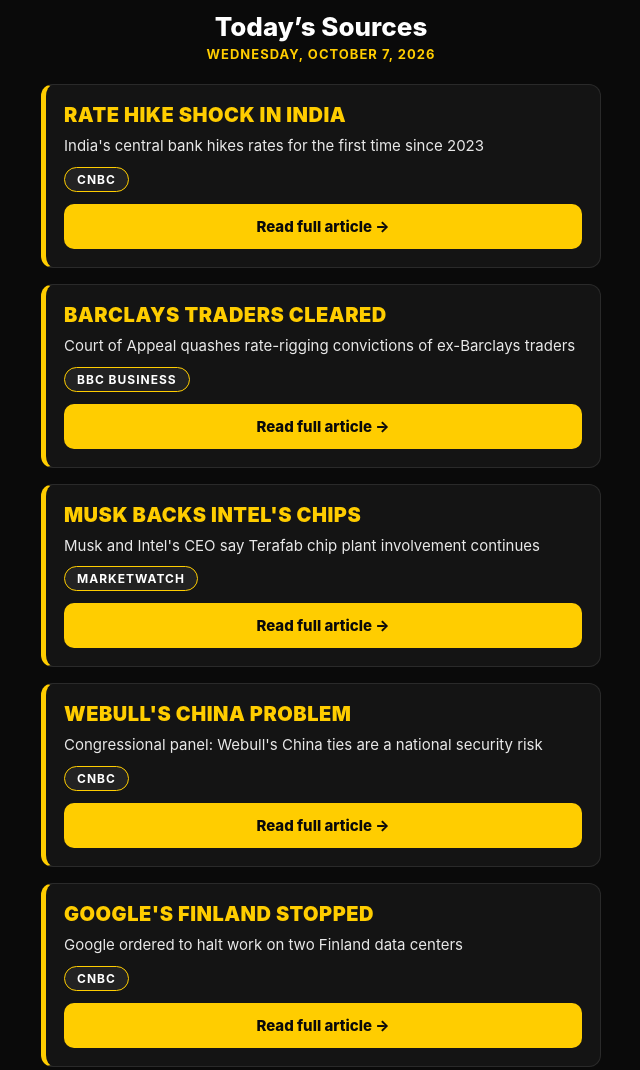
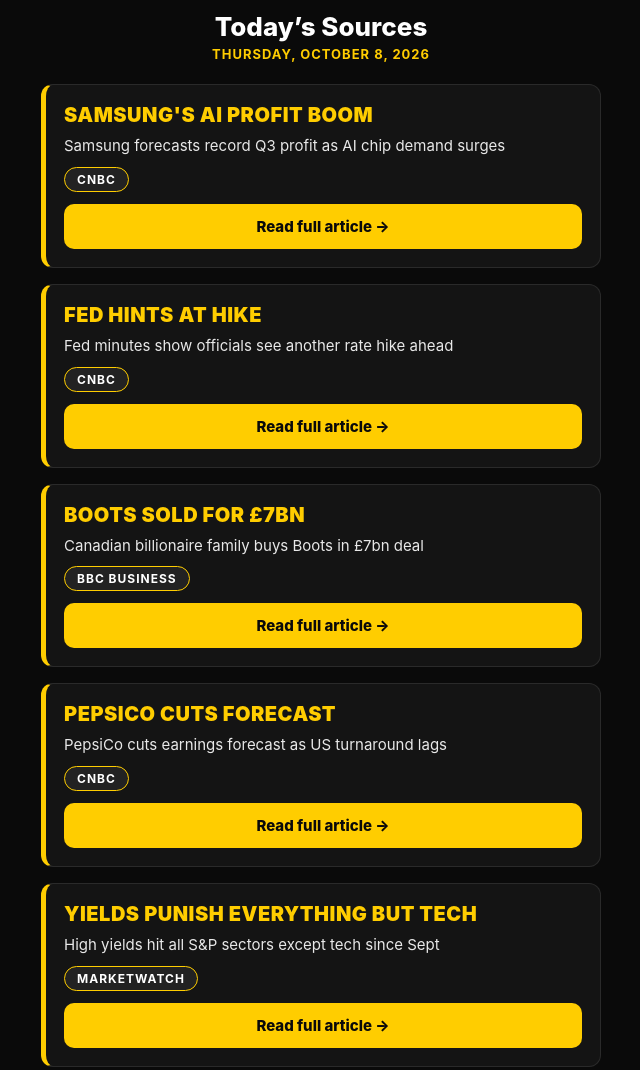
Before and after one commit to wealthwiremedia/Wealth-wire, a plain HTML site: page index.html in a window 1280 px wide. Shown: the part 62-1132 px from the top of the page, without its empty margins (319-959 px from the left). Drawn offline with Linux system fonts and the light colour scheme.

Commit message:
Wealth Wire sources — 2026-10-08

```diff
--- a/index.html
+++ b/index.html
@@ -39,36 +39,36 @@
 <div class="wrap">
   <div class="brand"><span class="pill">WEALTH WIRE</span></div>
   <h1>Today&rsquo;s Sources</h1>
-  <div class="date">Wednesday, October 7, 2026</div>
+  <div class="date">Thursday, October 8, 2026</div>
 <div class="card">
-      <div class="hook">RATE HIKE SHOCK IN INDIA</div>
-      <div class="sub">India&#x27;s central bank hikes rates for the first time since 2023</div>
+      <div class="hook">SAMSUNG&#x27;S AI PROFIT BOOM</div>
+      <div class="sub">Samsung forecasts record Q3 profit as AI chip demand surges</div>
       <div class="meta"><span class="src">CNBC</span></div>
-      <a class="btn" href="https://www.cnbc.com/2026/10/07/india-rbi-interest-rates-inflation.html" target="_blank" rel="noopener">Read full article &rarr;</a>
+      <a class="btn" href="https://www.cnbc.com/2026/10/08/samsung-q3-earnings.html" target="_blank" rel="noopener">Read full article &rarr;</a>
     </div>
 <div class="card">
-      <div class="hook">BARCLAYS TRADERS CLEARED</div>
-      <div class="sub">Court of Appeal quashes rate-rigging convictions of ex-Barclays traders</div>
-      <div class="meta"><span class="src">BBC Business</span></div>
-      <a class="btn" href="https://www.bbc.co.uk/news/articles/cm4g175e8163o?at_medium=RSS&amp;at_campaign=rss" target="_blank" rel="noopener">Read full article &rarr;</a>
+      <div class="hook">FED HINTS AT HIKE</div>
+      <div class="sub">Fed minutes show officials see another rate hike ahead</div>
+      <div class="meta"><span class="src">CNBC</span></div>
+      <a class="btn" href="https://www.cnbc.com/2026/10/07/fed-officials-see-another-hike-coming-but-no-sign-as-to-when-minutes-show.html" target="_blank" rel="noopener">Read full article &rarr;</a>
     </div>
 <div class="card">
-      <div class="hook">MUSK BACKS INTEL&#x27;S CHIPS</div>
-      <div class="sub">Musk and Intel&#x27;s CEO say Terafab chip plant involvement continues</div>
-      <div class="meta"><span class="src">MarketWatch</span></div>
-      <a class="btn" href="https://www.marketwatch.com/story/elon-musk-and-intel-ceo-shore-up-chipmakers-role-in-terafab-project-and-heres-what-the-news-is-doing-to-the-stock-315d0974?mod=mw_rss_topstories" target="_blank" rel="noopener">Read full article &rarr;</a>
+      <div class="hook">BOOTS SOLD FOR £7BN</div>
+      <div class="sub">Canadian billionaire family buys Boots in £7bn deal</div>
+      <div class="meta"><span class="src">BBC Business</span></div>
+      <a class="btn" href="https://www.bbc.co.uk/news/articles/cwly0jyk2vl5o?at_medium=RSS&amp;at_campaign=rss" target="_blank" rel="noopener">Read full article &rarr;</a>
     </div>
 <div class="card">
-      <div class="hook">WEBULL&#x27;S CHINA PROBLEM</div>
-      <div class="sub">Congressional panel: Webull&#x27;s China ties are a national security risk</div>
+      <div class="hook">PEPSICO CUTS FORECAST</div>
+      <div class="sub">PepsiCo cuts earnings forecast as US turnaround lags</div>
       <div class="meta"><span class="src">CNBC</span></div>
-      <a class="btn" href="https://www.cnbc.com/2026/10/07/webull-china-national-security-risk-congress.html" target="_blank" rel="noopener">Read full article &rarr;</a>
+      <a class="btn" href="https://www.cnbc.com/2026/10/08/pepsico-pep-q3-2026-earnings.html" target="_blank" rel="noopener">Read full article &rarr;</a>
     </div>
 <div class="card">
-      <div class="hook">GOOGLE&#x27;S FINLAND STOPPED</div>
-      <div class="sub">Google ordered to halt work on two Finland data centers</div>
-      <div class="meta"><span class="src">CNBC</span></div>
-      <a class="btn" href="https://www.cnbc.com/2026/10/07/google-finland-data-center-halt.html" target="_blank" rel="noopener">Read full article &rarr;</a>
+      <div class="hook">YIELDS PUNISH EVERYTHING BUT TECH</div>
+      <div class="sub">High yields hit all S&amp;P sectors except tech since Sept</div>
+      <div class="meta"><span class="src">MarketWatch</span></div>
+      <a class="btn" href="https://www.marketwatch.com/story/higher-yields-are-taking-their-toll-on-all-areas-of-the-stock-market-except-the-one-that-matters-69a90322?mod=mw_rss_topstories" target="_blank" rel="noopener">Read full article &rarr;</a>
     </div>
   <div class="foot">Follow <a href="https://www.instagram.com/wea_lthwire/">@wea_lthwire</a>
   for 5 money headlines every morning.<br>Not financial advice.</div>
```
